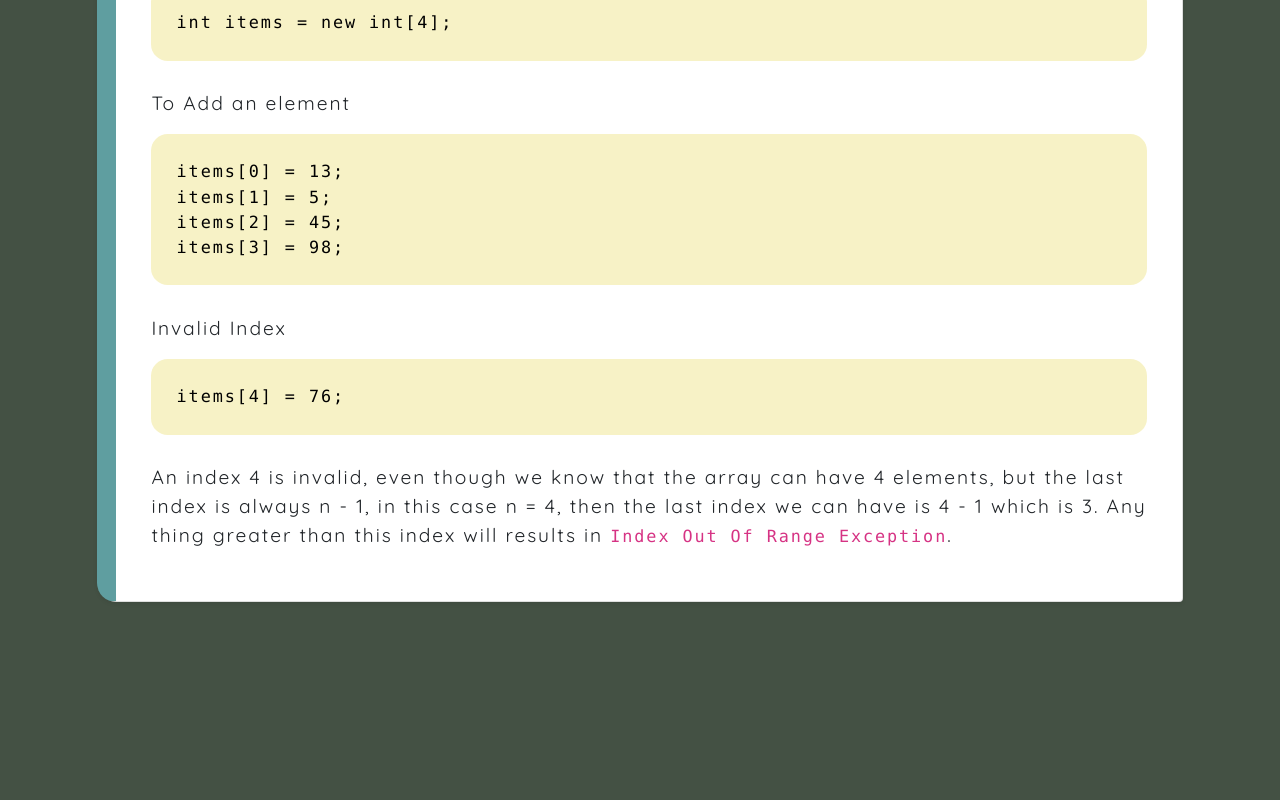
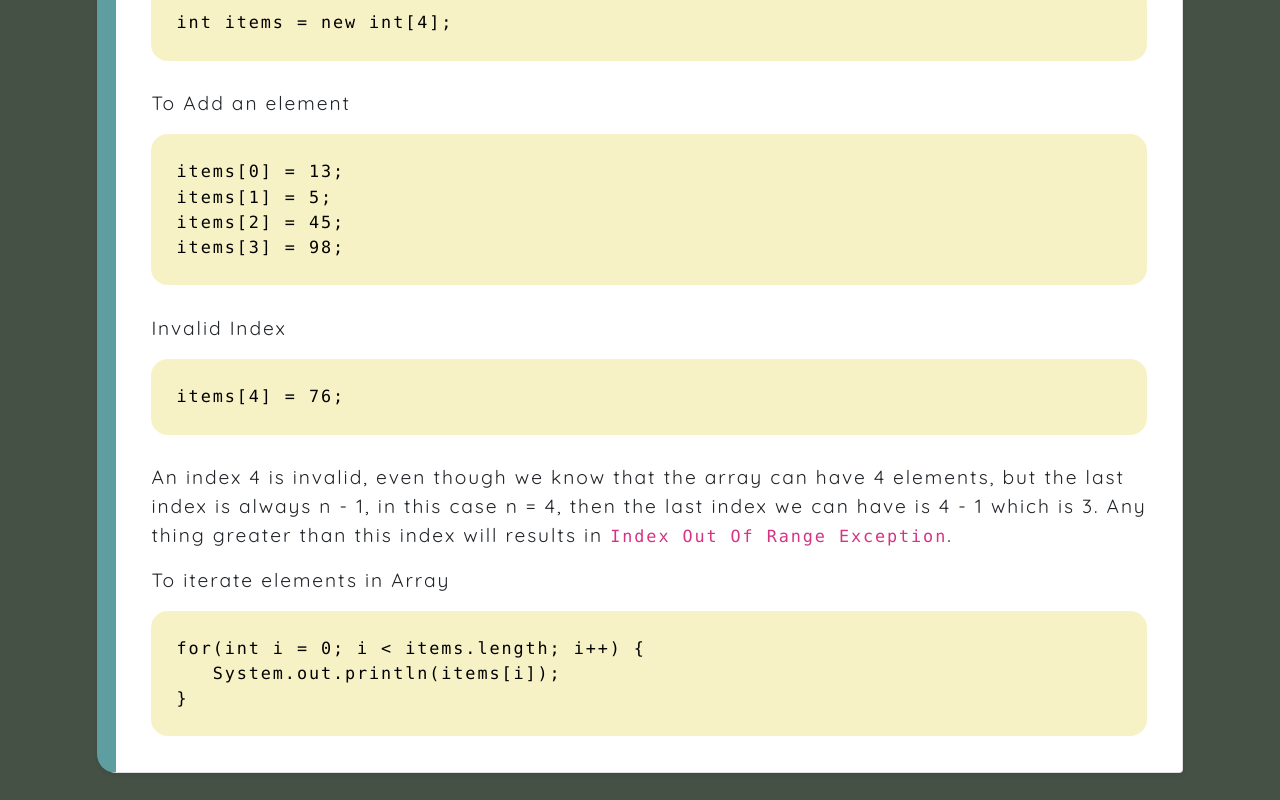
Before and after one commit to yousuf1997/DSA-Brushup-Site, an Angular app: page /content-viewer in a window 1280 px wide. Shown: the part 1051-1851 px from the top of the page. Before the commit the page ends 1680 px from the top, so only its background shows below. Built offline with nearby package versions, Linux system fonts and the light colour scheme.

Commit message:
added more code examples

```diff
--- a/src/app/content-viwer/content-viwer.component.html
+++ b/src/app/content-viwer/content-viwer.component.html
@@ -68,6 +68,19 @@
                             <br>
                             <p>An index 4 is invalid, even though we know that the array can have 4 elements, but the last index is always n - 1, in this case n = 4, then the last index we can have is 4 - 1 which is 3. Any thing greater than this index will results in <code>Index Out Of Range Exception</code>.</p>
                           </div>
+
+                          <div style="font-weight: lighter;">
+                            <p>To iterate elements in Array</p>
+                            <code class="code-block">
+
+                              for(int i = 0; i &lt; items.length; i++)  &lcub;
+                                <br>
+                                &nbsp;&nbsp; System.out.println(items[i]);
+                                <br>
+                                &rcub;
+
+                            </code>
+                          </div>
                       </div>
 
 
```
